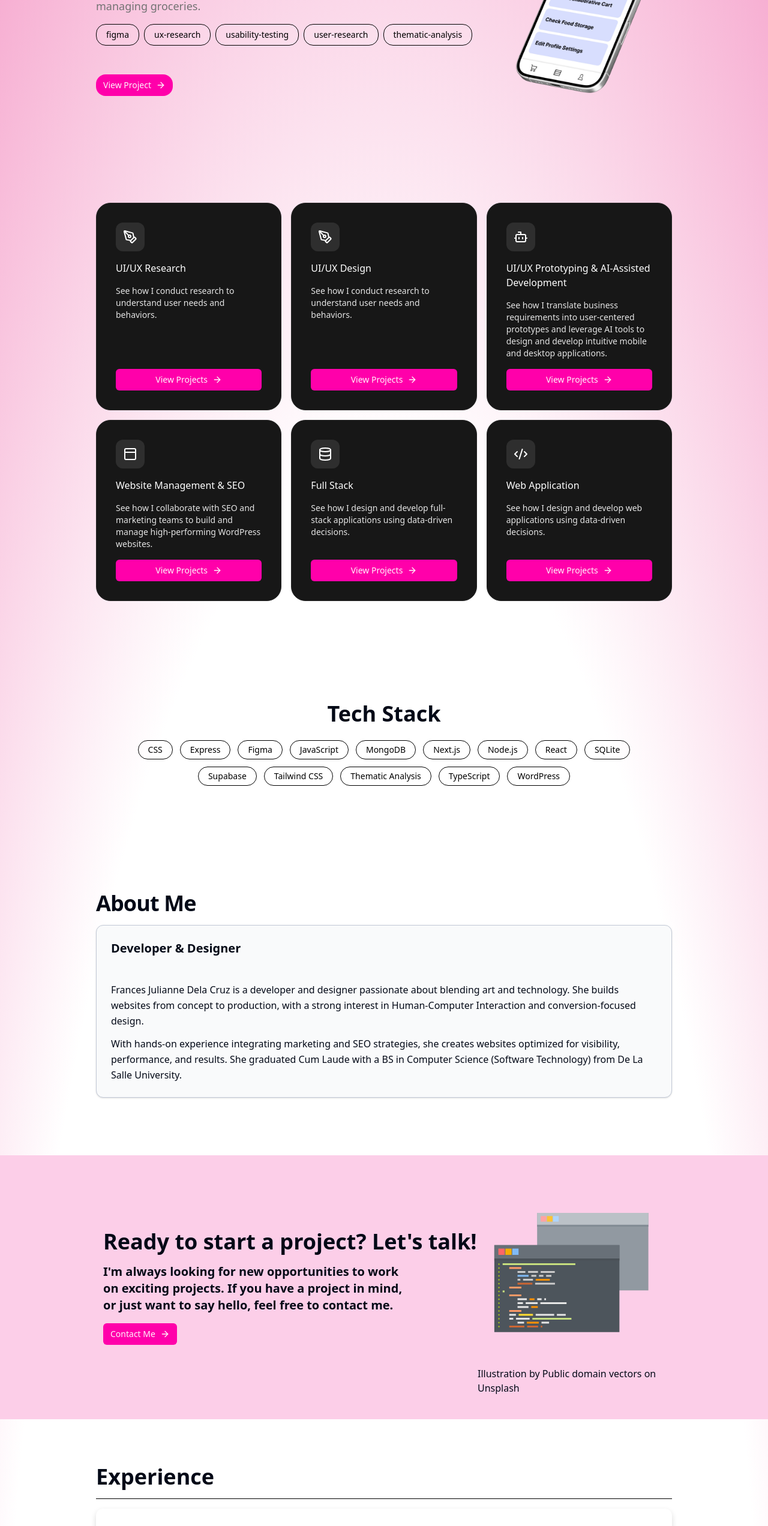
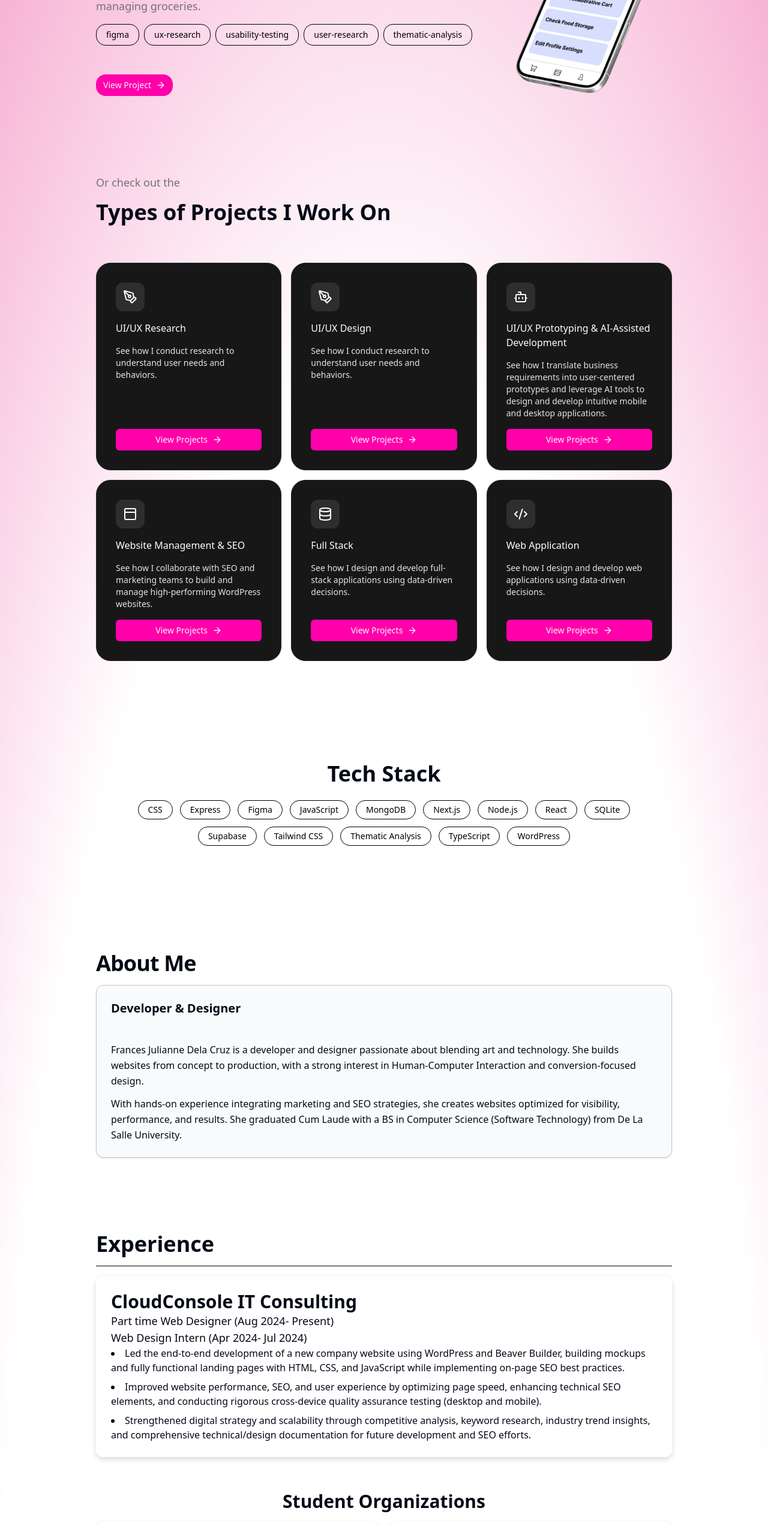
Before and after one commit to frncs-dc/portfolio, a Next.js app: page / in a window 1280 px wide. Shown: the part 1198-3742 px from the top of the page at 60% size. Built offline with nearby package versions, Linux system fonts and the light colour scheme.

Commit message:
feat: changed title of header projects

```diff
--- a/src/app/page.js
+++ b/src/app/page.js
@@ -26,14 +26,20 @@ export default function Home() {
                 <div className="relative z-10 w-3/4 mx-auto">
                     <HeroSection />
                     <FeaturedWorks />
+                    <p className="text-lg text-neutral-500 mb-4">
+                        Or check out the
+                    </p>
+                    <h1 className="text-4xl font-bold mb-4">
+                        Types of Projects I Work On
+                    </h1>
                     <ProjectsSection />
                     <TechStack />
                     <AboutMe />
                 </div>
 
-                <div className="relative z-10 bg-pink-200 flex justify-center my-12 px-4">
+                {/* <div className="relative z-10 bg-pink-200 flex justify-center my-12 px-4">
                     <CTASection />
-                </div>
+                </div> */}
 
                 <div className="relative z-10 w-3/4 mx-auto">
                     <ExperienceSection />
```
